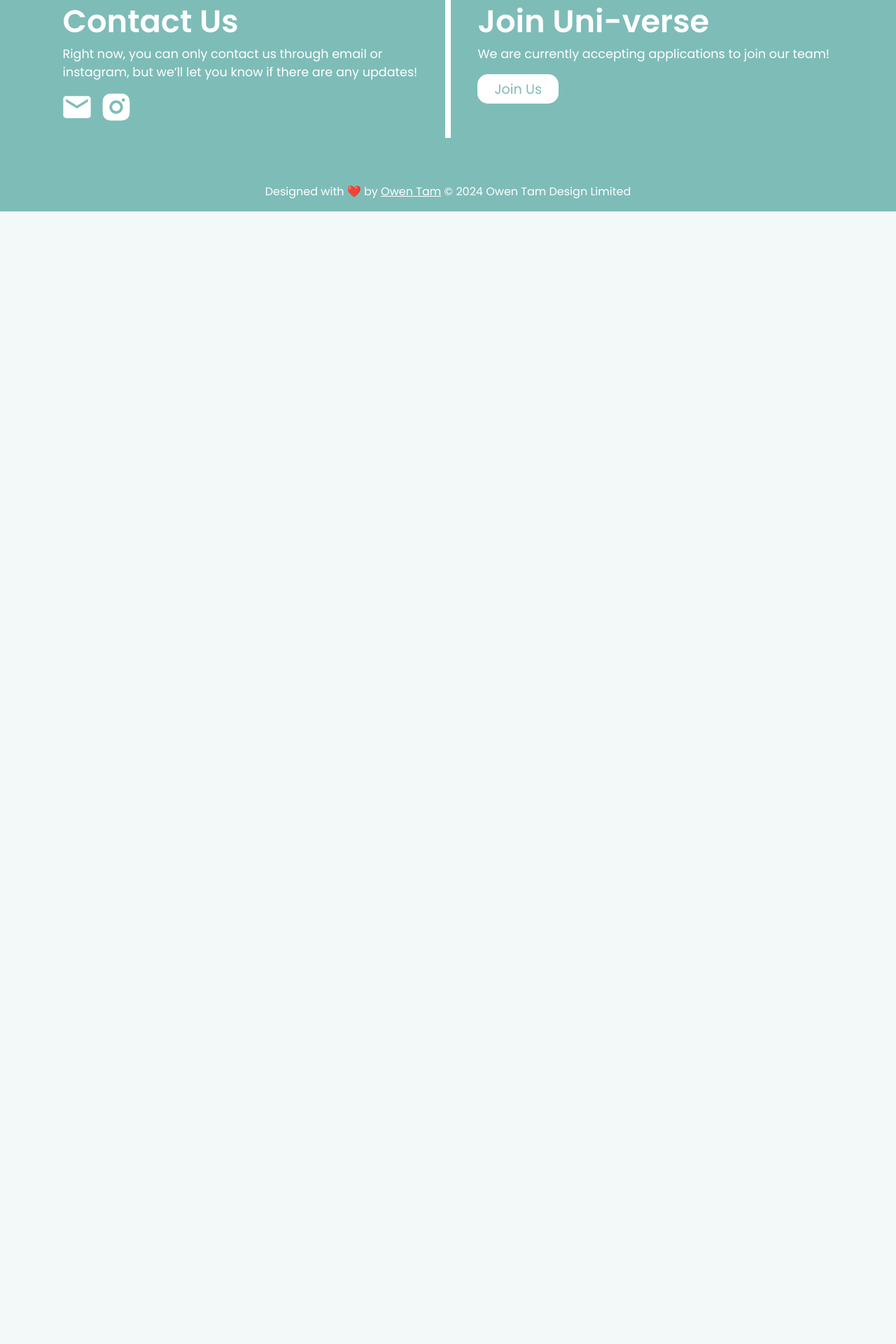
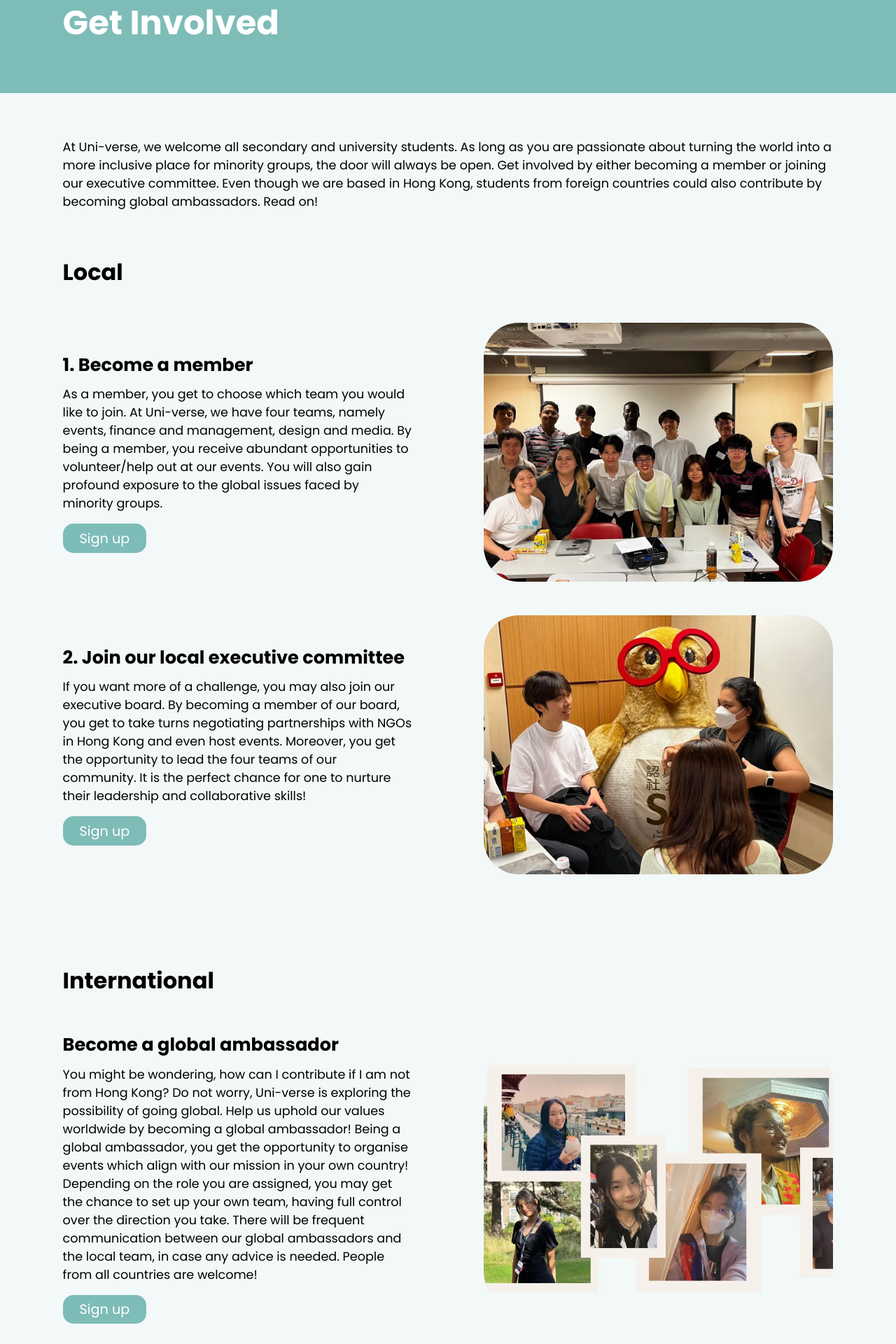
Before and after one commit to Owen-Tam/uni-verse, a Nuxt app: page /join in a window 1280 px wide. Shown: the part 180-2100 px from the top of the page at 70% size. Before the commit the page ends 800 px from the top, so only its background shows below. Built offline with nearby package versions, Linux system fonts and the light colour scheme.

Commit message:
Add join page

```diff
--- a/components/TheContactFooter.vue
+++ b/components/TheContactFooter.vue
@@ -19,9 +19,7 @@
     <div class="container join">
       <h3>Join Uni-verse</h3>
       <p>We are currently accepting applications to join our team!</p>
-      <btn-primary href="https://forms.gle/i2tcT7StVbksxcvt8" isWhite
-        >Join Us</btn-primary
-      >
+      <btn-primary isNuxtLink href="/join" isWhite>Join Us</btn-primary>
     </div>
   </section>
 </template>
--- a/components/TheNav.vue
+++ b/components/TheNav.vue
@@ -10,11 +10,10 @@
       <li><NuxtLink href="/events">Events</NuxtLink></li>
 
       <li><NuxtLink href="/#about">About</NuxtLink></li>
-      <li><NuxtLink href="/team">Team</NuxtLink></li>
+      <li><NuxtLink href="/team">Our Team</NuxtLink></li>
 
-      <li><NuxtLink href="/#contact">Contact</NuxtLink></li>
       <li>
-        <btn-primary class="join-btn" href="https://forms.gle/i2tcT7StVbksxcvt8"
+        <btn-primary isNuxtLink class="join-btn" href="/join"
           >Join us</btn-primary
         >
       </li>
--- /dev/null
+++ b/pages/join.vue
@@ -0,0 +1,115 @@
+<template>
+  <pageHero> Get Involved </pageHero>
+  <section class="intro-container">
+    <p>
+      At Uni-verse, we welcome all secondary and university students. As long as
+      you are passionate about turning the world into a more inclusive place for
+      minority groups, the door will always be open. Get involved by either
+      becoming a member or joining our executive committee. Even though we are
+      based in Hong Kong, students from foreign countries could also contribute
+      by becoming global ambassadors. Read on!
+    </p>
+  </section>
+  <section class="area-container">
+    <h3>Local</h3>
+    <div class="container">
+      <div class="text">
+        <h5>1. Become a member</h5>
+        <p>
+          As a member, you get to choose which team you would like to join. At
+          Uni-verse, we have four teams, namely events, finance and management,
+          design and media. By being a member, you receive abundant
+          opportunities to volunteer/help out at our events. You will also gain
+          profound exposure to the global issues faced by minority groups.
+        </p>
+        <btnPrimary href="https://forms.gle/Y7RnwashUBejNptB8"
+          >Sign up</btnPrimary
+        >
+      </div>
+      <img src="/events/voicesunveiled/image1.webp" />
+    </div>
+    <div class="container">
+      <div class="text">
+        <h5>2. Join our local executive committee</h5>
+        <p>
+          If you want more of a challenge, you may also join our executive
+          board. By becoming a member of our board, you get to take turns
+          negotiating partnerships with NGOs in Hong Kong and even host events.
+          Moreover, you get the opportunity to lead the four teams of our
+          community. It is the perfect chance for one to nurture their
+          leadership and collaborative skills!
+        </p>
+        <btnPrimary href="https://forms.gle/dfETkBbDFeTMTkCg8"
+          >Sign up</btnPrimary
+        >
+      </div>
+      <img src="/events/voicesunveiled/image3.webp" />
+    </div>
+  </section>
+  <section class="area-container">
+    <h3>International</h3>
+    <div class="container">
+      <div class="text">
+        <h5>Become a global ambassador</h5>
+        <p>
+          You might be wondering, how can I contribute if I am not from Hong
+          Kong? Do not worry, Uni-verse is exploring the possibility of going
+          global. Help us uphold our values worldwide by becoming a global
+          ambassador! Being a global ambassador, you get the opportunity to
+          organise events which align with our mission in your own country!
+          Depending on the role you are assigned, you may get the chance to set
+          up your own team, having full control over the direction you take.
+          There will be frequent communication between our global ambassadors
+          and the local team, in case any advice is needed. People from all
+          countries are welcome!
+        </p>
+        <btnPrimary href="https://forms.gle/aDYK9x4NQtf81ddR8"
+          >Sign up</btnPrimary
+        >
+      </div>
+      <img src="~/assets/images/join/international.webp" />
+    </div>
+  </section>
+</template>
+<style lang="scss" scoped>
+section.intro-container {
+  padding-bottom: 0;
+  p {
+    font-size: 1.1rem;
+  }
+}
+.area-container {
+  display: flex;
+  flex-direction: column;
+  gap: 3rem;
+}
+h3 {
+  font-size: 2rem;
+}
+.container {
+  display: flex;
+  align-items: center;
+  gap: 8vw;
+  img {
+    flex: 1;
+    width: 50px;
+    height: 370px;
+    object-fit: cover;
+    border-radius: 50px;
+  }
+  .text {
+    flex: 1;
+    display: flex;
+    flex-direction: column;
+    gap: 0.6rem;
+    align-items: start;
+    p {
+      margin-bottom: 0.4rem;
+      font-size: 1.1rem;
+    }
+    h5 {
+      font-size: 1.6rem;
+    }
+  }
+}
+</style>
```
Also changed, not shown: assets/images/join/international.webp (added).
